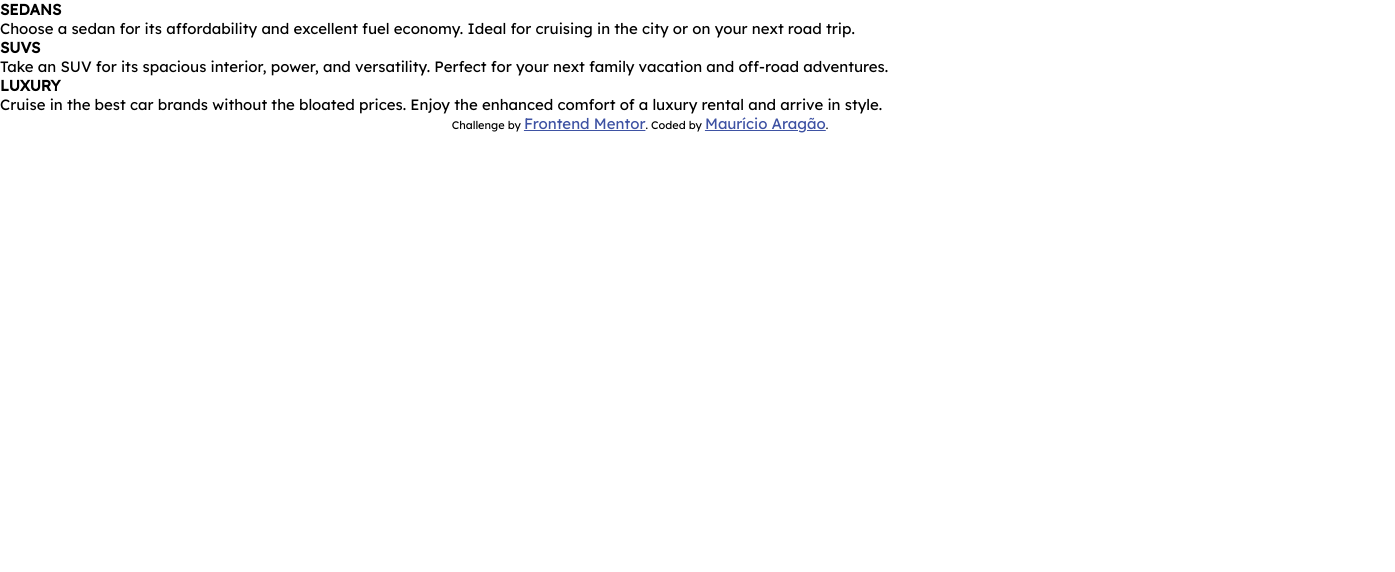
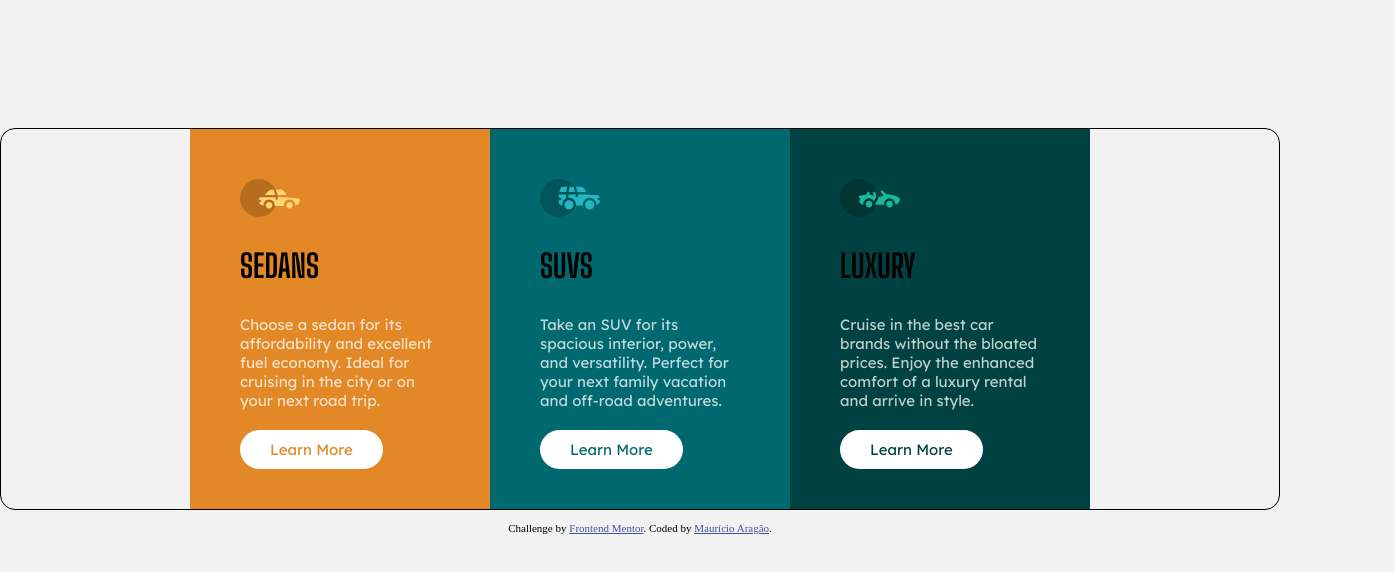
Before and after one commit to mauricioaragao/frontend-mentor, a plain HTML site: page Cartao-3-colunas/cartao-em-3-culunas/index.html in a window 1280 px wide. Shown: the whole page, 1395 px wide, since content can reach past the window. Drawn offline with Linux system fonts and the light colour scheme; files that its build step writes are made by us from their sources.

Commit message:
Atualização

```diff
--- a/Cartao-3-colunas/cartao-em-3-culunas/index.html
+++ b/Cartao-3-colunas/cartao-em-3-culunas/index.html
@@ -5,31 +5,44 @@
   <meta name="viewport" content="width=device-width, initial-scale=1.0">
   <link rel="icon" type="image/png" sizes="32x32" href="./images/favicon-32x32.png">
   <title>Frontend Mentor | 3-column preview card component</title>
-  <link rel="stylesheet" href="styles.css">
+  <link rel="stylesheet" href="styles/styles.css">
 </head>
 <body>
-
+  <div class="container">
+    <div class="sedans">
+      <img src="images/icon-sedans.svg" alt="">
       <h1>SEDANS</h1>
       <P>
         Choose a sedan for its affordability and excellent fuel economy. Ideal for cruising in the city
         or on your next road trip.
       </P>
+      <p><a href="#">Learn More</a></p>
+    </div>
 
+    <div class="suvs">
+      <img src="images/icon-suvs.svg" alt="">
       <h1>SUVS</h1>
       <P>
         Take an SUV for its spacious interior, power, and versatility. Perfect for your next family vacation
         and off-road adventures.
       </P>
+      <p><a href="#">Learn More</a></p>
+    </div>
 
+    <div class="luxury">
+      <img src="images/icon-luxury.svg" alt="">
       <h1>LUXURY</h1>
       <P>
         Cruise in the best car brands without the bloated prices. Enjoy the enhanced comfort of a luxury
         rental and arrive in style.
       </P>
+      <p><a href="#">Learn More</a></p>
+        </div>
+    </div>
 
-  <div class="attribution">
+  <footer class="attribution">
     Challenge by <a href="https://www.frontendmentor.io?ref=challenge" target="_blank">Frontend Mentor</a>.
     Coded by <a href="https://github.com/mauricioaragao/frontend-mentor" target="_blank">Maurício Aragão</a>.
-  </div>
+  </footer>
 </body>
 </html>
--- a/Cartao-3-colunas/cartao-em-3-culunas/styles/styles.css
+++ b/Cartao-3-colunas/cartao-em-3-culunas/styles/styles.css
@@ -1,6 +1,6 @@
 @charset "UTF-8";
 
-@import url('https://fonts.googleapis.com/css2?family=Lexend+Deca&family=Outfit:wght@400;700&display=swap');
+@import url('https://fonts.googleapis.com/css2?family=Lexend+Deca:wght@100;200;400&display=swap');
 
 @import url('https://fonts.googleapis.com/css2?family=Big+Shoulders+Display:wght@700&family=Lexend+Deca&family=Outfit:wght@400;700&display=swap');
 
@@ -23,31 +23,93 @@
     margin: 0px;
     padding: 0px;
     box-sizing: border-box;
-    font-family: var(--fonte-principal);
-    font-size: 15px;
 }
 
 body {
-    background-color: var(--Grayish-blue);
+    background-color: var(--Cor-background-headings-buttons);
     max-width: 1440px;
 }
 
 .container {
     display: flex;
+    flex-direction: row;
+    flex-wrap: wrap;
+    justify-content: center;
+    margin: 10% auto;
+    border: 1px solid black;
+    border-radius: 15px;
+
+}
+
+.sedans, .suvs, .luxury {
+    display: flex;
     flex-direction: column;
-    align-items: center;
-    margin: 10% auto;
-    width: 320px;
-    height: auto;
-    border-radius: 20px;
-    padding: 15px 15px 30px 15px;
+    width: 300px;
+    padding: 50px;
+    row-gap: 30px;
+}
+
+.sedans img, .suvs img, .luxury img {
+    width: 60px;
+}
+
+.sedans {
+    background-color: var(--Bright-orange);
+}
+
+.sedans a {
+    color: var(--Bright-orange);
     background-color: var(--White);
-    row-gap: 15px;
+    padding: 10px 30px;
+    border-radius: 25px;
+}
+
+.suvs {
+    background-color: var(--Dark-cyan);
+}
+
+.suvs a {
+    color: var(--Dark-cyan);
+    background-color: var(--White);
+    padding: 10px 30px;
+    border-radius: 25px;
+}
+
+.luxury {
+    background-color: var(--Very-dark-cyan);
+}
+
+.luxury a {
+    color: var(--Very-dark-cyan);
+    background-color: var(--White);
+    padding: 10px 30px;
+    border-radius: 25px;
+}
+
+.sedans a, .suvs a, .luxury a {
+    text-decoration: none;
+}
+
+h1 {
+    font-family: var(--fonte-estilo);
+}
+
+p {
+    font-family: var(--fonte-principal);
+    color: var(--Cor-paragrafos);
+    font-size: 15px;
 }
 
 .attribution {
     font-size: 11px; text-align: center;
+    margin: -9%;
 }
+
 .attribution a {
-    color: hsl(228, 45%, 44%);
+    color: var(--Cor-ancora);
 }
+
+.attribution a:hover {
+    color: var(--Black);
+    font-weight: bold;
+}
--- a/Desafio-QRCode/styles/style.css
+++ b/Desafio-QRCode/styles/style.css
@@ -56,6 +56,7 @@ p {
     font-size: 11px; text-align: center;
     margin: -4%;
 }
+
 .attribution a {
     color: var(--Cor-ancora);
 }
```
Lines whose indentation alone changed are shown as unchanged.
